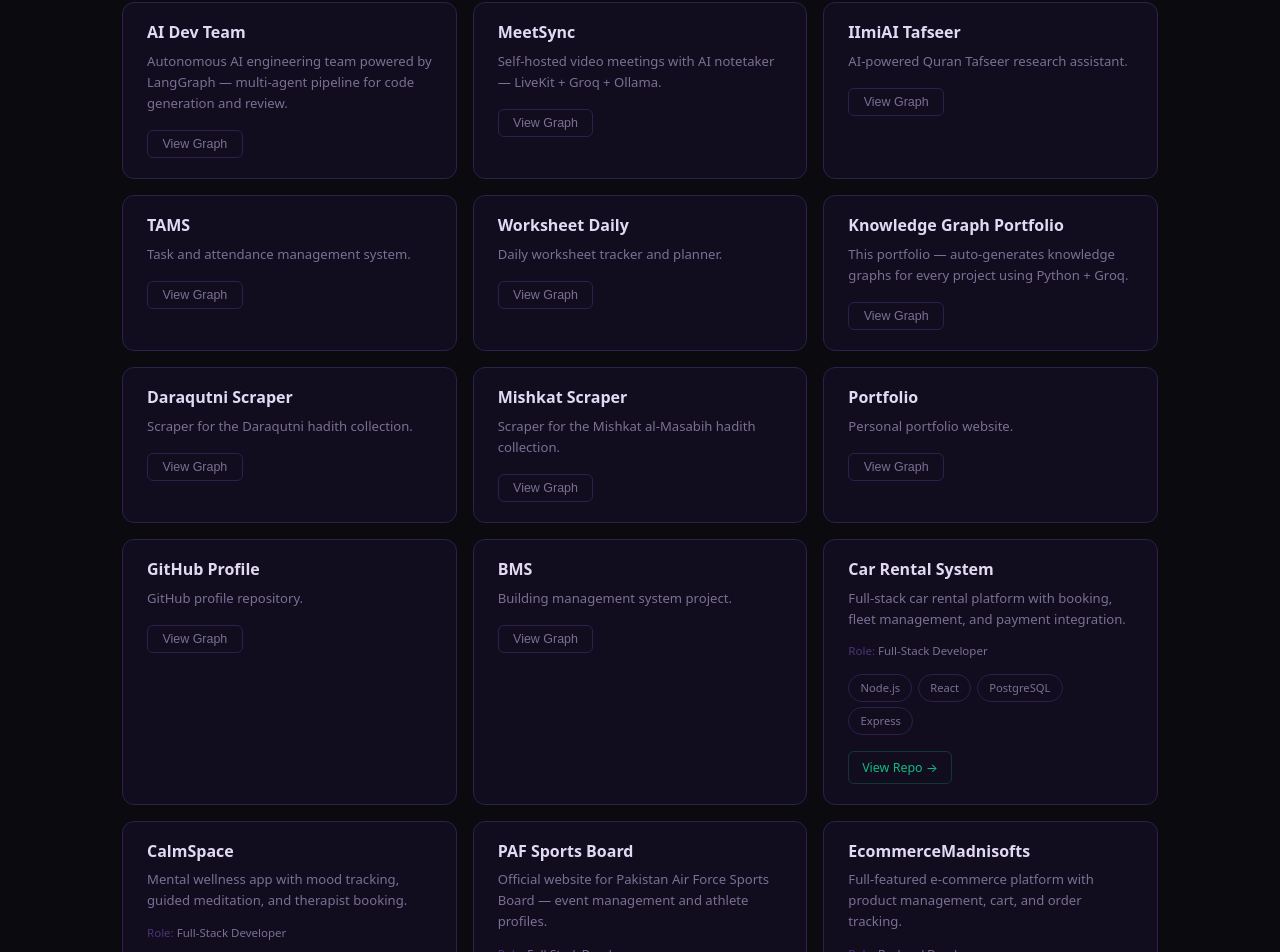
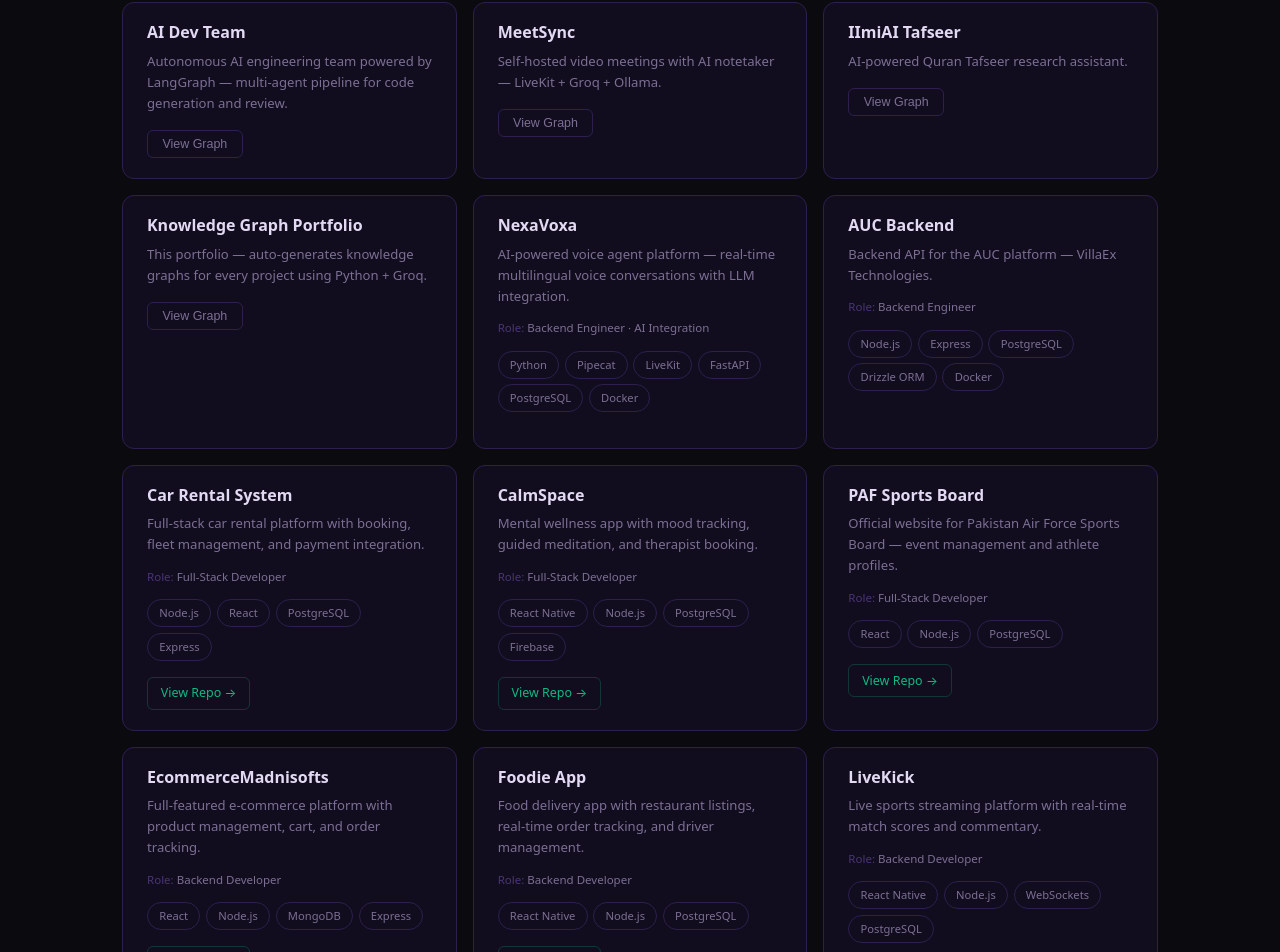
Before and after one commit to sheikhBasit/basit-knowledge-graph, a React (Vite) app: page / in a window 1280 px wide. Shown: the part 1337-2289 px from the top of the page. Built offline with nearby package versions, Linux system fonts and the light colour scheme.

Commit message:
fix: clean project list, add NexaVoxa and AUC Backend, remove scrapers and misc entries

```diff
--- a/public/data/index.json
+++ b/public/data/index.json
@@ -2,12 +2,5 @@
   { "slug": "ai-dev-team", "project": "AI Dev Team", "description": "Autonomous AI engineering team powered by LangGraph — multi-agent pipeline for code generation and review.", "category": "personal", "hasGraph": true },
   { "slug": "meetsync", "project": "MeetSync", "description": "Self-hosted video meetings with AI notetaker — LiveKit + Groq + Ollama.", "category": "personal", "hasGraph": true },
   { "slug": "iimiai-tafseer-abdulbasit", "project": "IImiAI Tafseer", "description": "AI-powered Quran Tafseer research assistant.", "category": "personal", "hasGraph": true },
-  { "slug": "tams", "project": "TAMS", "description": "Task and attendance management system.", "category": "personal", "hasGraph": true },
-  { "slug": "worksheet-daily", "project": "Worksheet Daily", "description": "Daily worksheet tracker and planner.", "category": "personal", "hasGraph": true },
-  { "slug": "basit-knowledge-graph", "project": "Knowledge Graph Portfolio", "description": "This portfolio — auto-generates knowledge graphs for every project using Python + Groq.", "category": "personal", "hasGraph": true },
-  { "slug": "daraqutni_scraper", "project": "Daraqutni Scraper", "description": "Scraper for the Daraqutni hadith collection.", "category": "personal", "hasGraph": true },
-  { "slug": "mishkat_scraper", "project": "Mishkat Scraper", "description": "Scraper for the Mishkat al-Masabih hadith collection.", "category": "personal", "hasGraph": true },
-  { "slug": "portfolio", "project": "Portfolio", "description": "Personal portfolio website.", "category": "personal", "hasGraph": true },
-  { "slug": "sheikhbasit", "project": "GitHub Profile", "description": "GitHub profile repository.", "category": "personal", "hasGraph": true },
-  { "slug": "bms", "project": "BMS", "description": "Building management system project.", "category": "personal", "hasGraph": true }
+  { "slug": "basit-knowledge-graph", "project": "Knowledge Graph Portfolio", "description": "This portfolio — auto-generates knowledge graphs for every project using Python + Groq.", "category": "personal", "hasGraph": true }
 ]
--- a/public/data/manual-projects.json
+++ b/public/data/manual-projects.json
@@ -1,4 +1,22 @@
 [
+  {
+    "slug": "nexavoxa",
+    "project": "NexaVoxa",
+    "category": "professional",
+    "description": "AI-powered voice agent platform — real-time multilingual voice conversations with LLM integration.",
+    "tech": ["Python", "Pipecat", "LiveKit", "FastAPI", "PostgreSQL", "Docker"],
+    "repo": "",
+    "role": "Backend Engineer · AI Integration"
+  },
+  {
+    "slug": "auc-backend",
+    "project": "AUC Backend",
+    "category": "professional",
+    "description": "Backend API for the AUC platform — VillaEx Technologies.",
+    "tech": ["Node.js", "Express", "PostgreSQL", "Drizzle ORM", "Docker"],
+    "repo": "",
+    "role": "Backend Engineer"
+  },
   {
     "slug": "car-rental",
     "project": "Car Rental System",
--- a/src/components/ManualCard.tsx
+++ b/src/components/ManualCard.tsx
@@ -63,6 +63,7 @@
         ))}
       </div>
 
+      {project.repo && (
         <a
           href={project.repo}
           target="_blank"
@@ -80,6 +81,7 @@
         >
           View Repo →
         </a>
+      )}
     </div>
   );
 }
```
Lines whose indentation alone changed are shown as unchanged.
